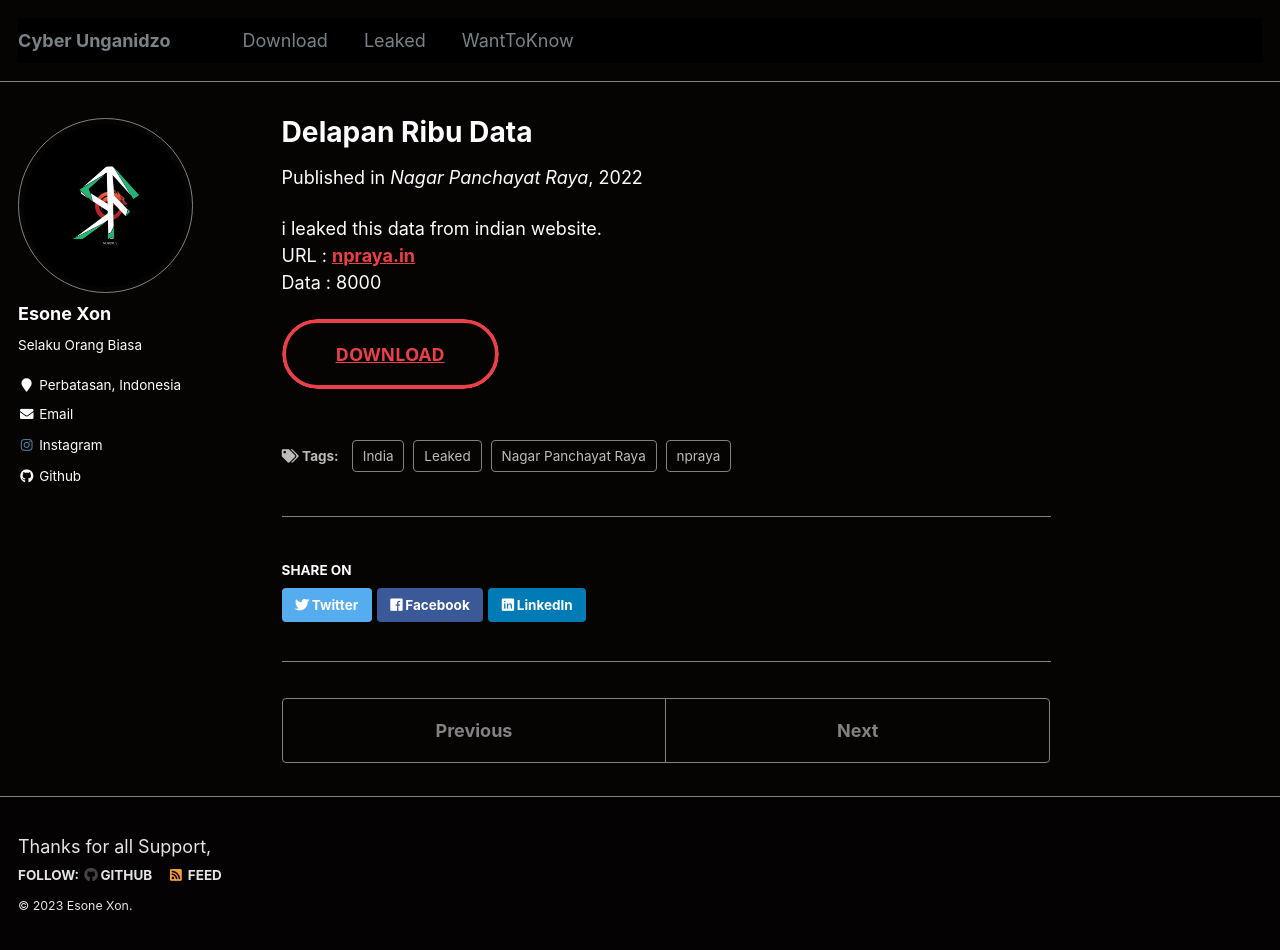
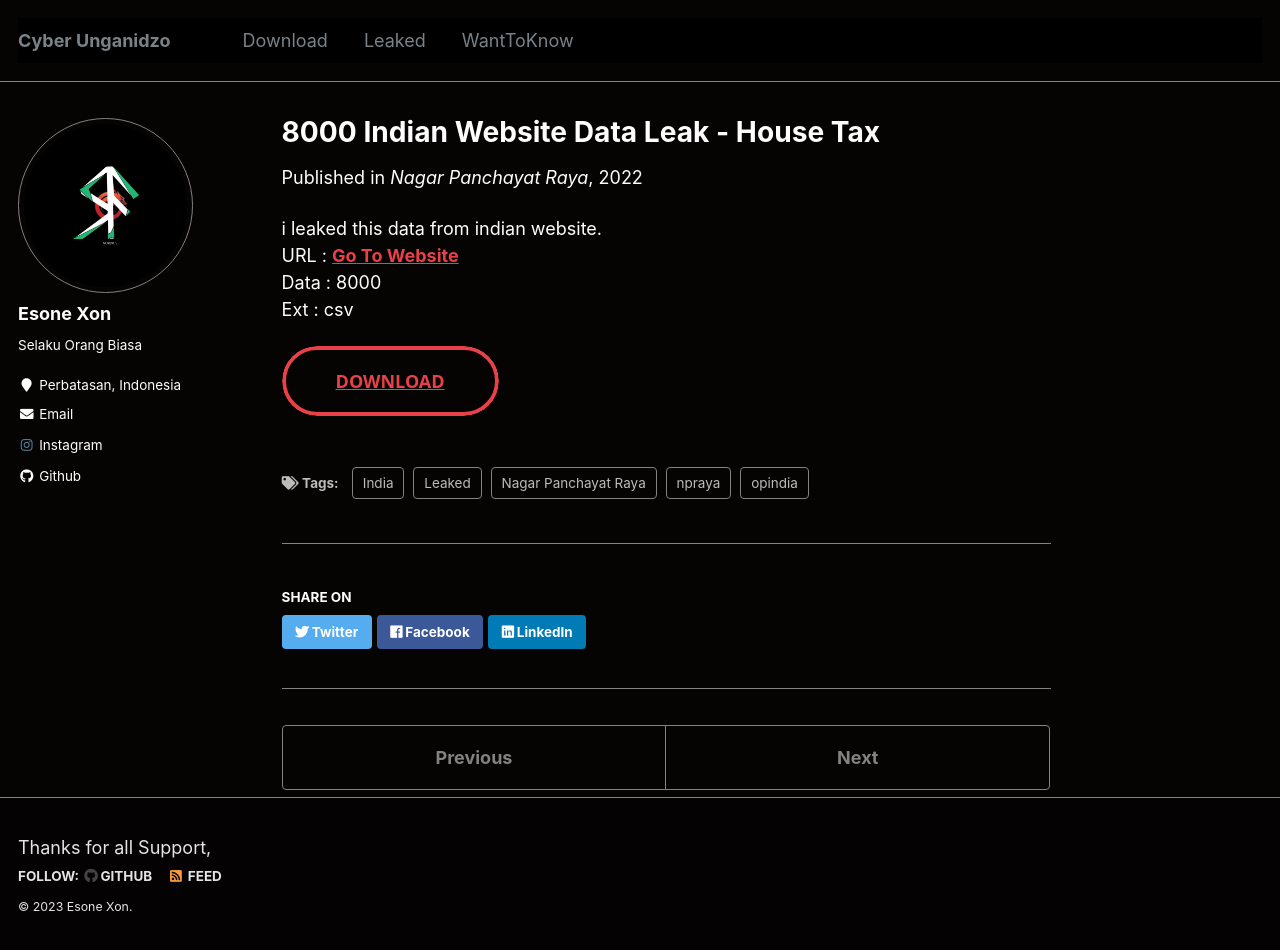
Before and after one commit to esoneXon/esoneXon.github.io, a Jekyll site: the page built from _leaked/061122-8KDHTopIndia.md, in a window 1280 px wide and 952 px high. Built offline with Jekyll 4.4.1, drawn with Linux system fonts in a browser that asks for light colours.

Commit message:
Update and rename 061122-opIndia.md to 061122-8KDHTopIndia.md

```diff
--- a/_leaked/061122-opIndia.md
+++ b/_leaked/061122-8KDHTopIndia.md
@@ -1,14 +1,14 @@
 ---
-title: "Delapan Ribu Data"
+title: "8000 Indian Website Data Leak - House Tax"
 collection: leaked
 type: "#opindia"
 permalink: /leaked/opindia/delapan-ribu-data
 venue: "Nagar Panchayat Raya"
 date: 2022-11-06
-excerpt: "Leaked in #OpIndia by Esone<br/><img src='/images/npraya.png' style='width:50%;heigth:50%;'>"
+excerpt: "Leaked in #OpIndia by Esone<br/><img src='/images/npraya.png' style='width:50%;heigth:50%;border-radius:50%;'>"
 location: "Khokhar Nagar, Mathura, SH-80, Hathras Mathura Road, Mathura, Mathura, Uttar Pradesh 281204, India"
 tags:
-  - #opindia
+  - opindia
   - India
   - npraya
   - Nagar Panchayat Raya
@@ -16,7 +16,8 @@ tags:
 ---
 
 i leaked this data from indian website.
-URL  : **[npraya.in](https:npraya.in)**
+URL  : **[Go To Website](https:npraya.in)**
 Data : 8000
+Ext  : csv
 
 <button class="btn-82"><a href="https://github.com/esoneXon/bio/blob/main/file/8K%20INDIA.zip?raw=true"><span>Download</span></a></button>
```
